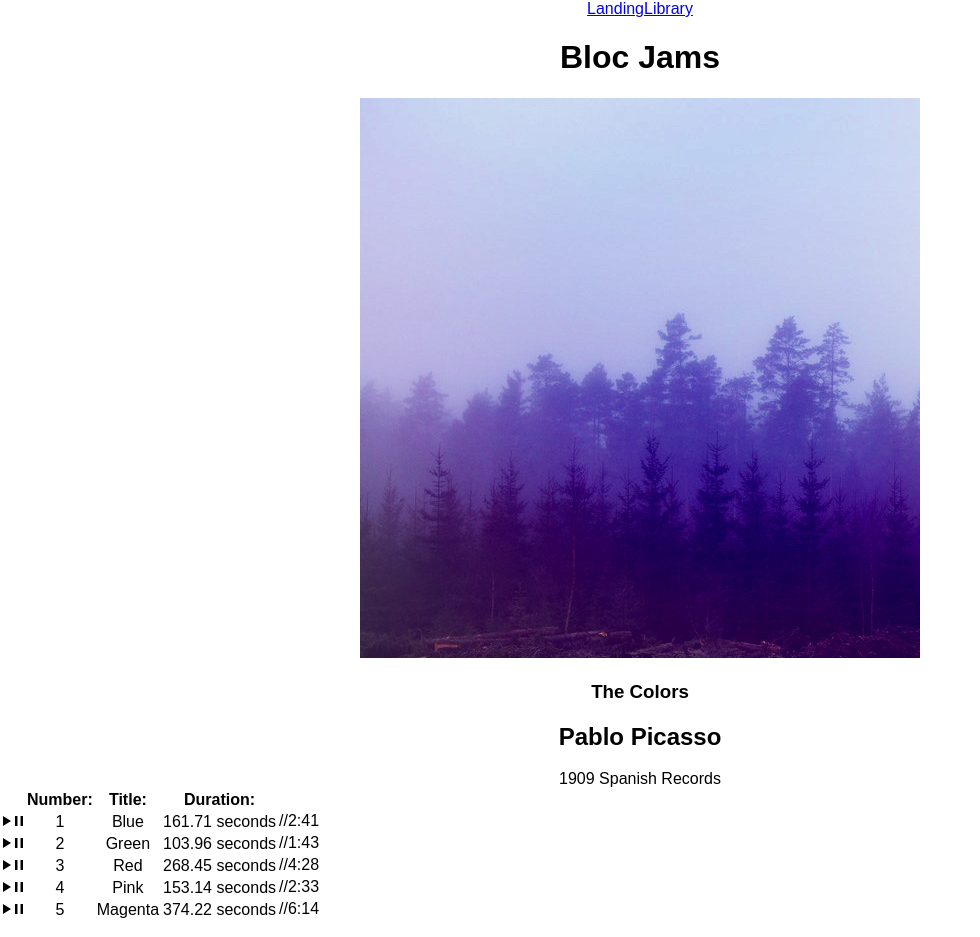
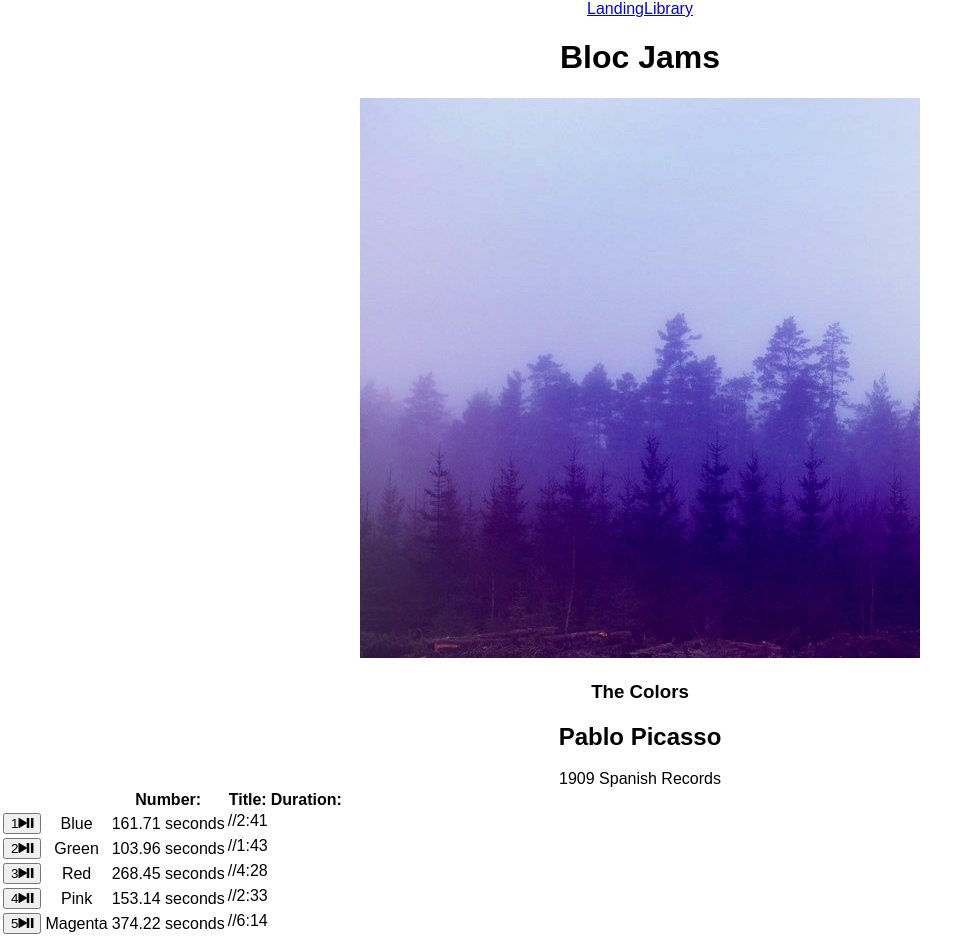
Before and after one commit to CodyMRamirez/bloc-jams-react, a React (Create React App) app: page /album/the-colors in a window 1280 px wide. Shown: the whole page, without its empty margins (0-980 px from the left). Built offline with nearby package versions, Linux system fonts and the light colour scheme.

Commit message:
Checkpoint 7 BJR Audio Playback

```diff
--- a/package.json
+++ b/package.json
@@ -3,6 +3,7 @@
   "version": "0.1.0",
   "private": true,
   "dependencies": {
+    "create-react-app": "^1.5.2",
     "react": "^16.3.0",
     "react-dom": "^16.3.0",
     "react-router-dom": "^4.2.2",
--- a/src/components/Album.js
+++ b/src/components/Album.js
@@ -10,8 +10,38 @@
     });
 
     this.state = {
-      album: album
+      album: album,
+      currentSong: album.songs[0],
+      isPlaying: false
     };
+
+    this.audioElement = document.createElement('audio');
+    this.audioElement.src = album.songs[0].audioSrc;
+  }
+
+  play() {
+    this.audioElement.play();
+    this.setState({ isPlaying: true });
+  }
+
+  pause() {
+    this.audioElement.pause();
+    this.setState({ isPlaying: false });
+  }
+
+  setSong(song) {
+    this.audioElement.src = song.audioSrc;
+    this.setState({ currentSong: song });
+  }
+
+  handleSongClick(song) {
+    const isSameSong = this.state.currentSong === song;
+    if (this.state.isPlaying && isSameSong) {
+      this.pause();
+    } else {
+      if (!isSameSong) { this.setSong(song); }
+      this.play();
+    }
   }
 
   render() {
@@ -27,8 +57,6 @@
         </section>
         <table id="song-list">
           <colgroup>
-            <col id="song-play" />
-            <col id="song-pause" />
             <col id="song-number-column" />
             <col id="song-title-column" />
             <col id="song-duration-column" />
@@ -43,12 +71,16 @@
             </tr>
             {
               this.state.album.songs.map( (song, index) =>
-              <tr>
-                <td><i class="icon ion-ios-play"></i></td>
-                <td><i class="icon ion-ios-pause"></i></td>
-                <td>{index + 1}</td>
-                <td>{song.title}</td>
-                <td>{song.duration} seconds</td>
+              <tr className="song" key={index} onClick={() => this.handleSongClick(song)} >
+                <td className="song-actions">
+                  <button>
+                    <span className="song-number">{index + 1}</span>
+                    <span className="ion-play"></span>
+                    <span className="ion-pause"></span>
+                  </button>
+                </td>
+                <td className="song-title">{song.title}</td>
+                <td className="song-duration">{song.duration} seconds</td>
                 //{Math.floor(song.duration / 60)}:{parseInt(song.duration - (60 * Math.floor(song.duration / 60)))}
               </tr>
               )
```
Also changed, not shown: 1 other file (tests, documents, lock files or other folders).
